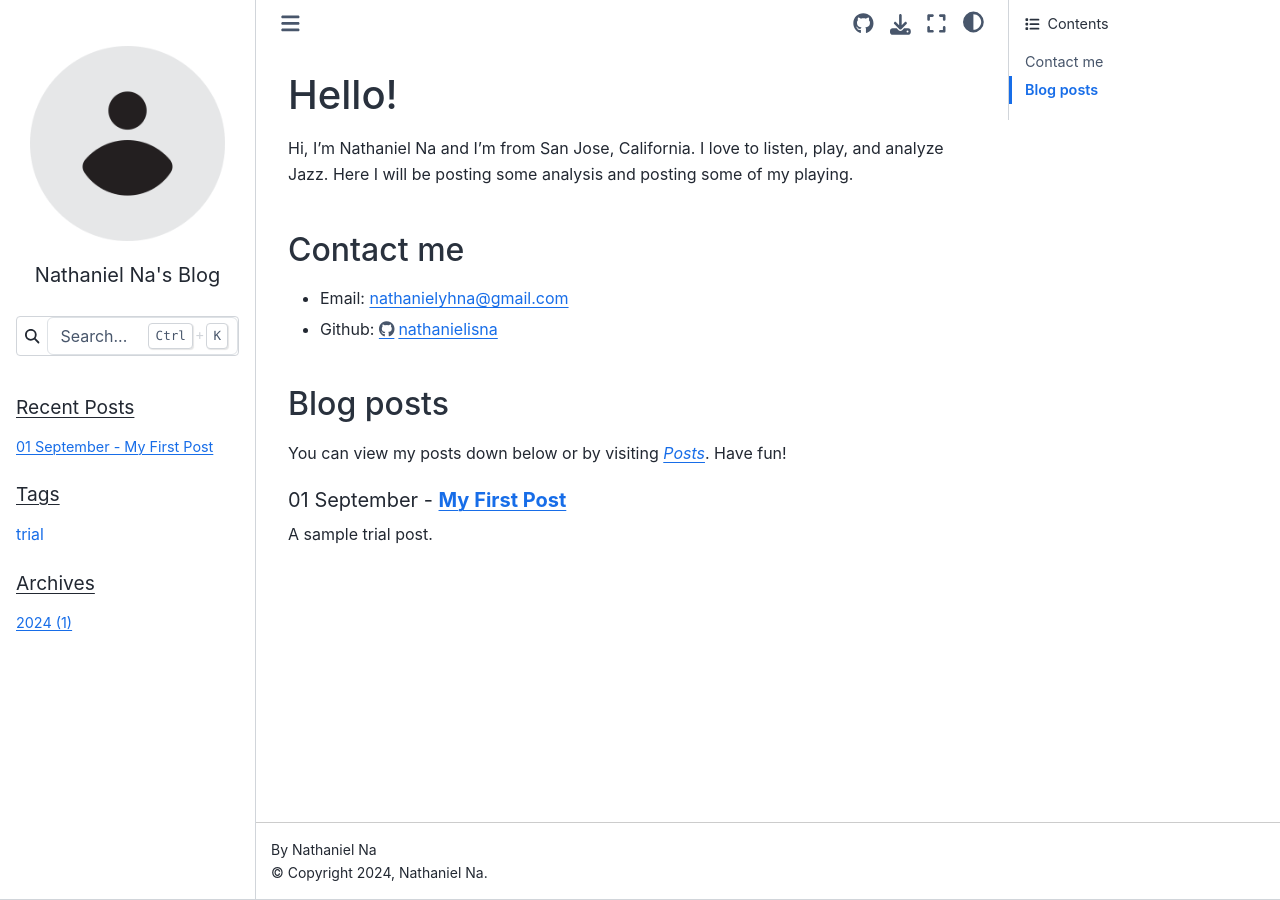
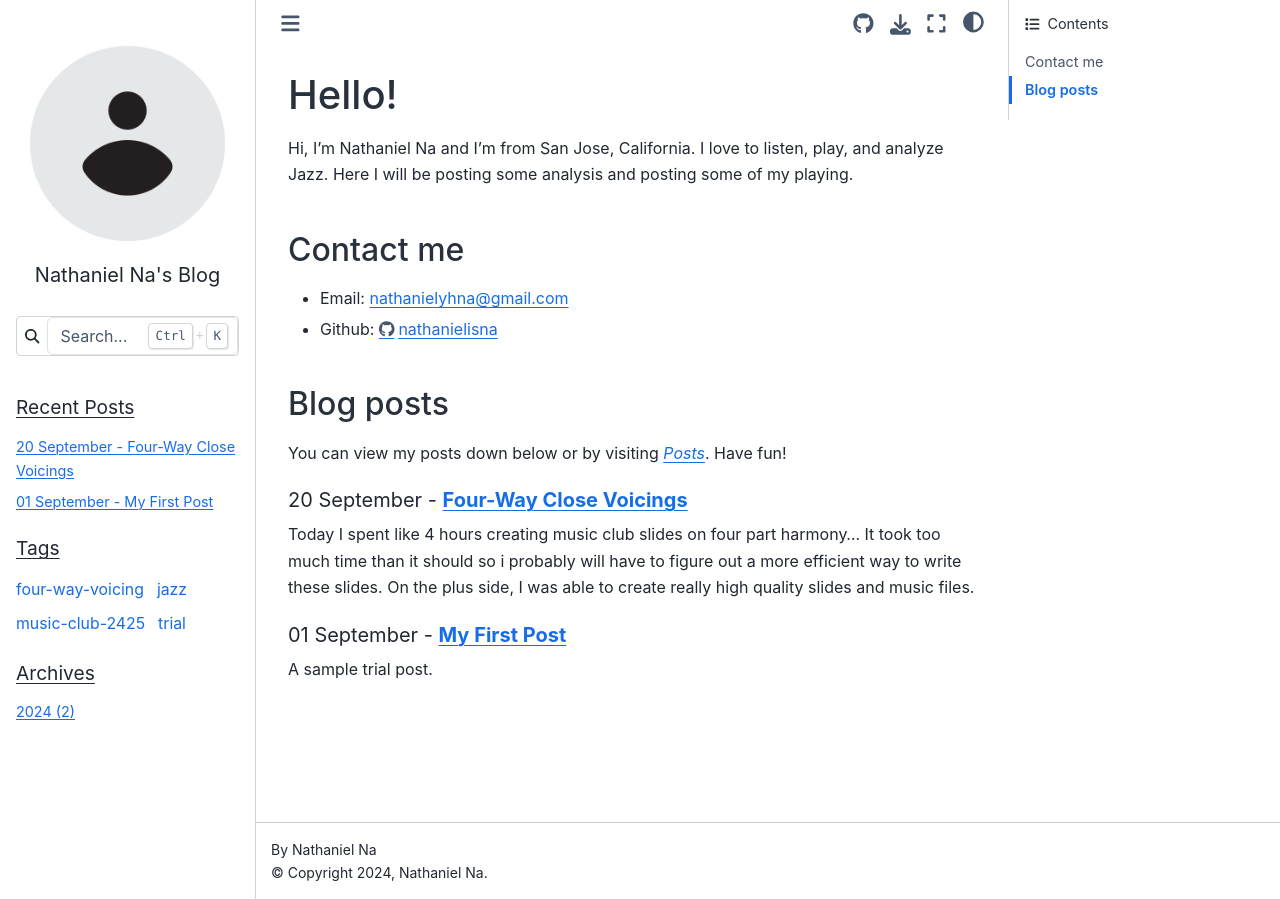
Before and after one commit to nathanielisna/nathanielisna.github.io, a Sphinx documentation site: the page built from source/index.md, in a window 1280 px wide. Built offline with Sphinx 7.4.7 and the Sphinx Book theme 1.1.4, drawn with Linux system fonts in a browser that asks for light colours.

Commit message:
second post

```diff
--- /dev/null
+++ b/source/posts/day2.md
@@ -0,0 +1,57 @@
+---
+date: 2024-09-20
+tags: [jazz, four-way-voicing, music-club-2425]
+---
+
+
+# Four-Way Close Voicings
+Today I spent like 4 hours creating music club slides on four part harmony... It took too much time than it should so i probably will have to figure out a more efficient way to write these slides. On the plus side, I was able to create really high quality slides and music files.
+
+
+## Slides
+I started this by finding this video by the amazing Youtuber [Music With Myles](https://www.youtube.com/@MusicWithMyles). I really dig his videos as his videos are just top notch material and the speaking pace with the background beat is also amazing. I really hope to see more of his videos even though he had stopped posting for a while recently.
+<div align="center" style="position: relative; width: 100%; aspect-ratio: 16/9;">
+  <iframe src="https://www.youtube.com/embed/TTNhx2ZdWdI?si=F26aXjJrkWJ6VGT6" style="position: absolute; top: 0; left: 0; width: 100%; height: 100%;" frameborder="0" allow="accelerometer; autoplay; clipboard-write; encrypted-media; gyroscope; picture-in-picture; web-share" referrerpolicy="strict-origin-when-cross-origin" allowfullscreen title="YouTube video player"></iframe>
+</div>
+
+
+## Slides
+These are the slides I will be presenting on 9/25/24. There are two parts in my slides, introduction to 7th chords then the the four-way close harmony. Here are my slides below.
+<div align="center" style="position: relative; width: 100%; aspect-ratio: 16/9;">
+  <iframe src="https://docs.google.com/presentation/d/1xpo0qzi6dqQVRMgfN1PdAL168MHv4_8MutthyWosFoo/embed?start=false&loop=false&delayms=3000"
+          style="position: absolute; top: 0; left: 0; width: 100%; height: 100%;"
+          frameborder="0" allowfullscreen="true" mozallowfullscreen="true" webkitallowfullscreen="true"></iframe>
+</div>
+
+Here, I also created a SATB composition of Happy Birthday. One of the coolest features I found during my research for these slides was a software call [cantamus](https://cantamus.app/). This software can take written music and take MusicXML files with lyrics into real life audio. This was so cool to play with and honestly a project I had on my list since 7th grade. But anyways, I tossed my MusicXML file in here and I got this .wav audio file.
+
+<div align="center" style="position: relative; width: 100%; aspect-ratio: 16/9;">
+  <iframe src="https://drive.google.com/file/d/1-Le1wlHmxzUchHt5sWooGhHy2hfWMF9r/preview"
+          style="position: absolute; top: 0; left: 0; width: 100%; height: 100%;"
+          frameborder="0" allowfullscreen="true" mozallowfullscreen="true" webkitallowfullscreen="true"></iframe>
+</div>
+
+Pretty amazing right? Anyways here's the [link](https://drive.google.com/file/d/1-Le1wlHmxzUchHt5sWooGhHy2hfWMF9r/view?usp=sharing) to the folder with the MusicXML and audio part files (soprano, alto, tenor, bass). Below I have embedded a SATB pdf version of Happy Birthday.
+<div align="center" style="position: relative; width: 100%; aspect-ratio: 16/9;">
+  <iframe src="https://drive.google.com/file/d/1uesJhpd8tFv9gG-wywDxQbL6kBOQs3eq/preview"
+          style="position: absolute; top: 0; left: 0; width: 100%; height: 100%;"
+          frameborder="0" allowfullscreen="true" mozallowfullscreen="true" webkitallowfullscreen="true"></iframe>
+</div>
+Feel free to use these files except the audio files above however you like. Just give credit if you use the material without modification. If you have any questions, also feel free to contact me. I'd love to answer any questions.
+
+<!--https://giscus.app/-->
+<script src="https://giscus.app/client.js"
+        data-repo="nathanielisna/nathanielisna.github.io"
+        data-repo-id="R_kgDOMrKWXQ"
+        data-category="General"
+        data-category-id="DIC_kwDOMrKWXc4CiJ00"
+        data-mapping="pathname"
+        data-strict="0"
+        data-reactions-enabled="1"
+        data-emit-metadata="0"
+        data-input-position="bottom"
+        data-theme="preferred_color_scheme"
+        data-lang="en"
+        crossorigin="anonymous"
+        async>
+</script>
```
Also changed, not shown: source/posts/first-post.md (+1 -1 lines), 1 other file.
